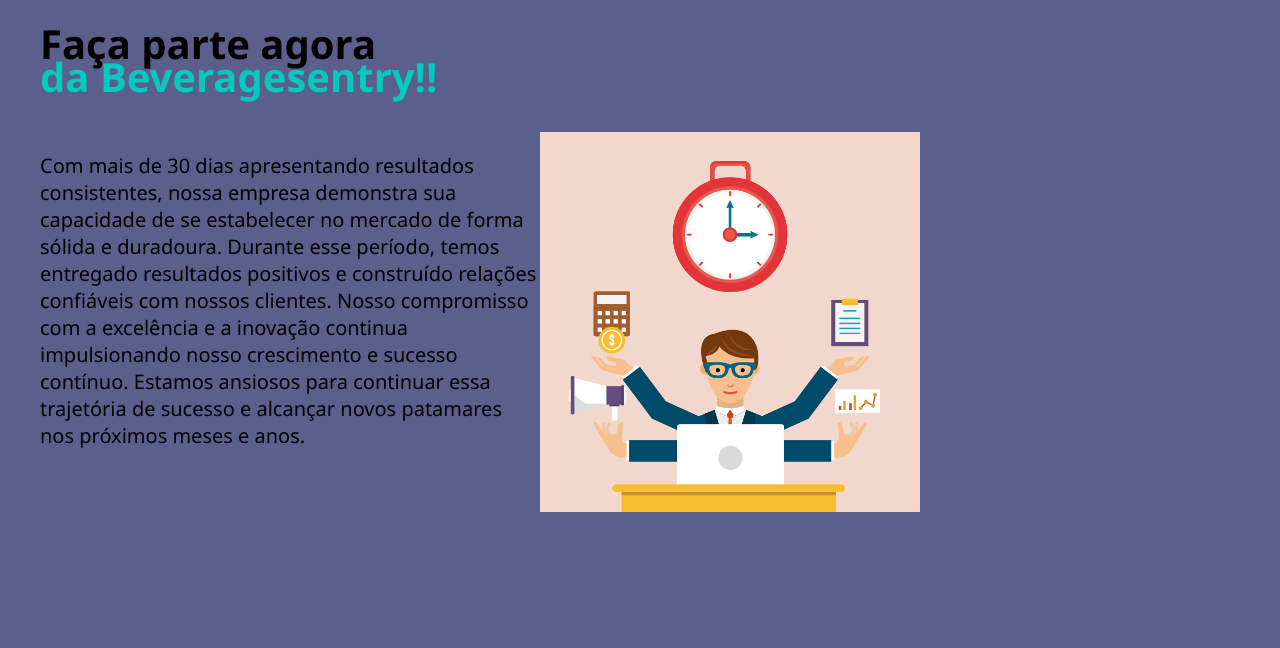
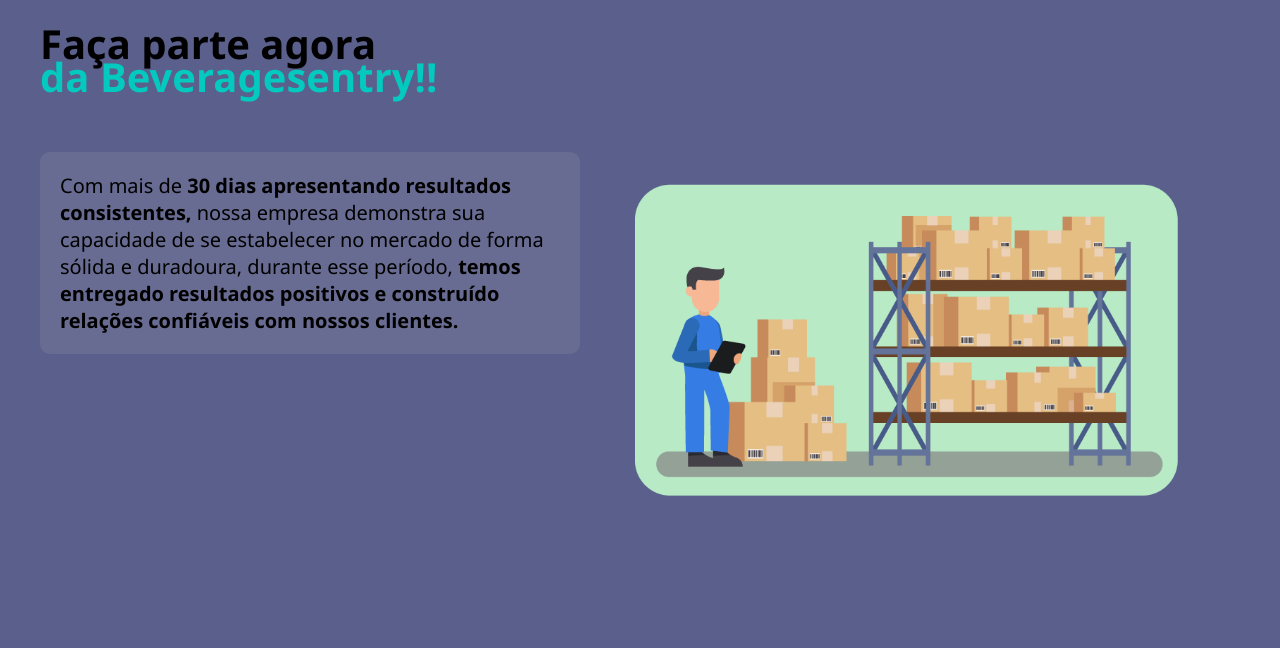
Before and after one commit to ICEI-PUC-Minas-PMV-ADS/pmv-ads-2024-1-e1-proj-web-t3-beveragesentry, a plain HTML site: page projeto home/projetohome/index.html in a window 1280 px wide. Shown: the part 152-800 px from the top of the page. Drawn offline with Linux system fonts and the light colour scheme.

Commit message:
ajustes na home
ajustes na home

```diff
--- a/projeto home/projetohome/index.html
+++ b/projeto home/projetohome/index.html
@@ -16,6 +16,7 @@
     <ul>
         <a href="#"><li>Login</li></a>
         <a href="#"><li>Sobre</li></a>
+        <a href="#"><li>Contato</li></a>
         <a href="#"><li>Serviços</li></a>
         <a href="#" id="jatemumaconta"><li>Já tem uma conta?
         </li></a>
@@ -28,10 +29,12 @@
    <main>
     <aside>
         <p>
-            Com mais de 30 dias apresentando resultados consistentes, nossa empresa demonstra sua capacidade de se estabelecer no mercado de forma sólida e duradoura. Durante esse período, temos entregado resultados positivos e construído relações confiáveis com nossos clientes. Nosso compromisso com a excelência e a inovação continua impulsionando nosso crescimento e sucesso contínuo. Estamos ansiosos para continuar essa trajetória de sucesso e alcançar novos patamares nos próximos meses e anos.
+            Com mais de <b>30 dias apresentando resultados consistentes,</b> nossa empresa demonstra sua capacidade de se estabelecer no mercado de forma sólida e duradoura, durante esse período, <b>temos entregado resultados positivos e construído relações confiáveis com nossos clientes.</b>
         </p>
     </aside>
-        <img src="img/Consegui-me-organizar.png"imagen-organizaçao-estantes">
+    <article>
+        <img src="img/homemolhandoestoque.png"imagen-organizaçao-estantes">
+    </article>
    </main>
 
 </body>
--- a/projeto home/projetohome/style.css
+++ b/projeto home/projetohome/style.css
@@ -50,9 +50,12 @@ h2{
 }
 
 p{
+color: rgb(0, 0, 0);
  font-size: 20px;
  max-width: 500px;
-
+ padding: 20px;
+ background-color: #696c92;
+ border-radius: 10px;
 }
 
 span{
@@ -60,9 +63,12 @@ span{
 }
 
 img{
-    width: 380px;
-    justify-content: flex-end;
-    align-items: flex-end;
+    width: 550px;
+    display: flex;
+    flex-direction: row;
+    align-items: end;
+    padding: 50px;
+
 }
 
 #jatemumaconta {
@@ -74,5 +80,9 @@ img{
 #jatemumaconta:hover{
     background-color: hsl(177, 97%, 40%);
     color: white;
+}
+
+article{
+    width: 400px;
 
 }
```
Also changed, not shown: projeto home/projetohome/img/Consegui-me-organizar.png (deleted), projeto home/projetohome/img/carrinhodecompras.jpg (deleted), projeto home/projetohome/img/homemolhandoestoque.png (added), projeto home/projetohome/img/png-clipart-cardboard-box-cardboard-box-relocation-packaging-and-labeling-box-miscellaneous-label.png (deleted).
